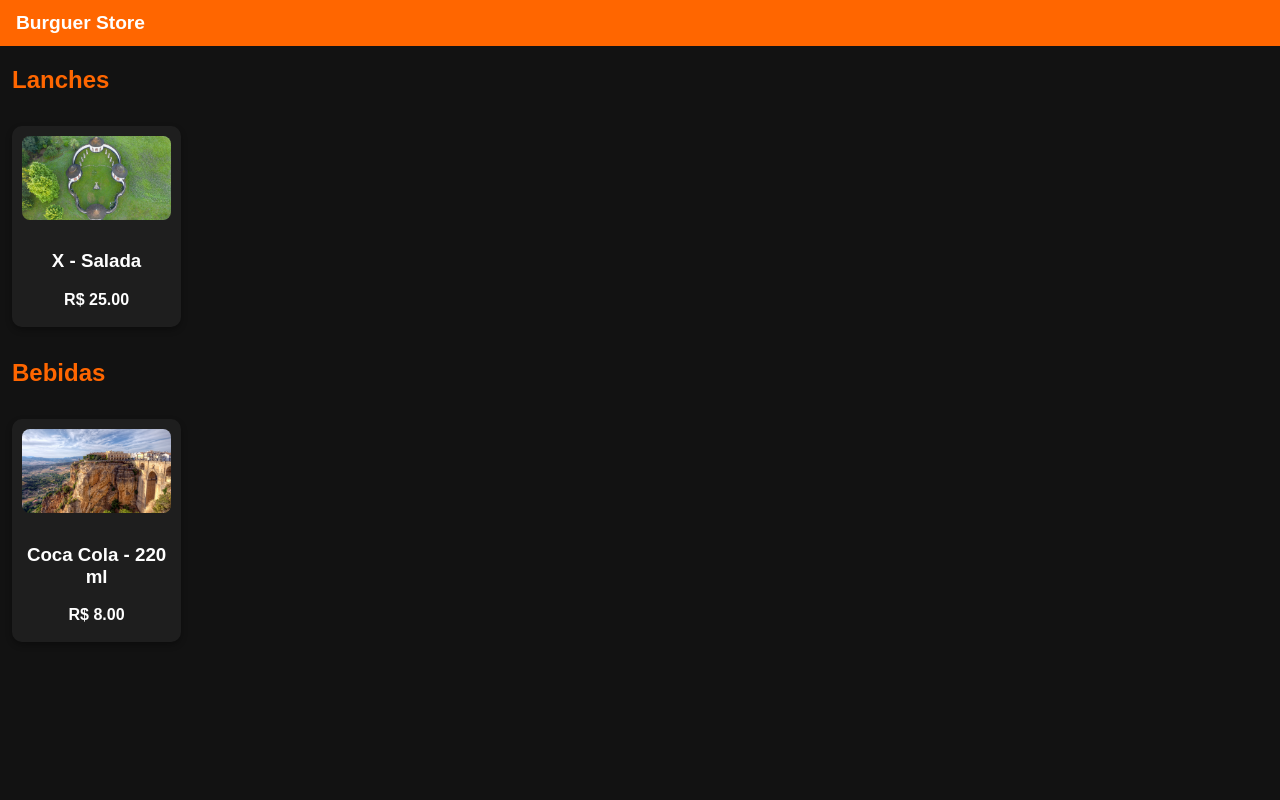
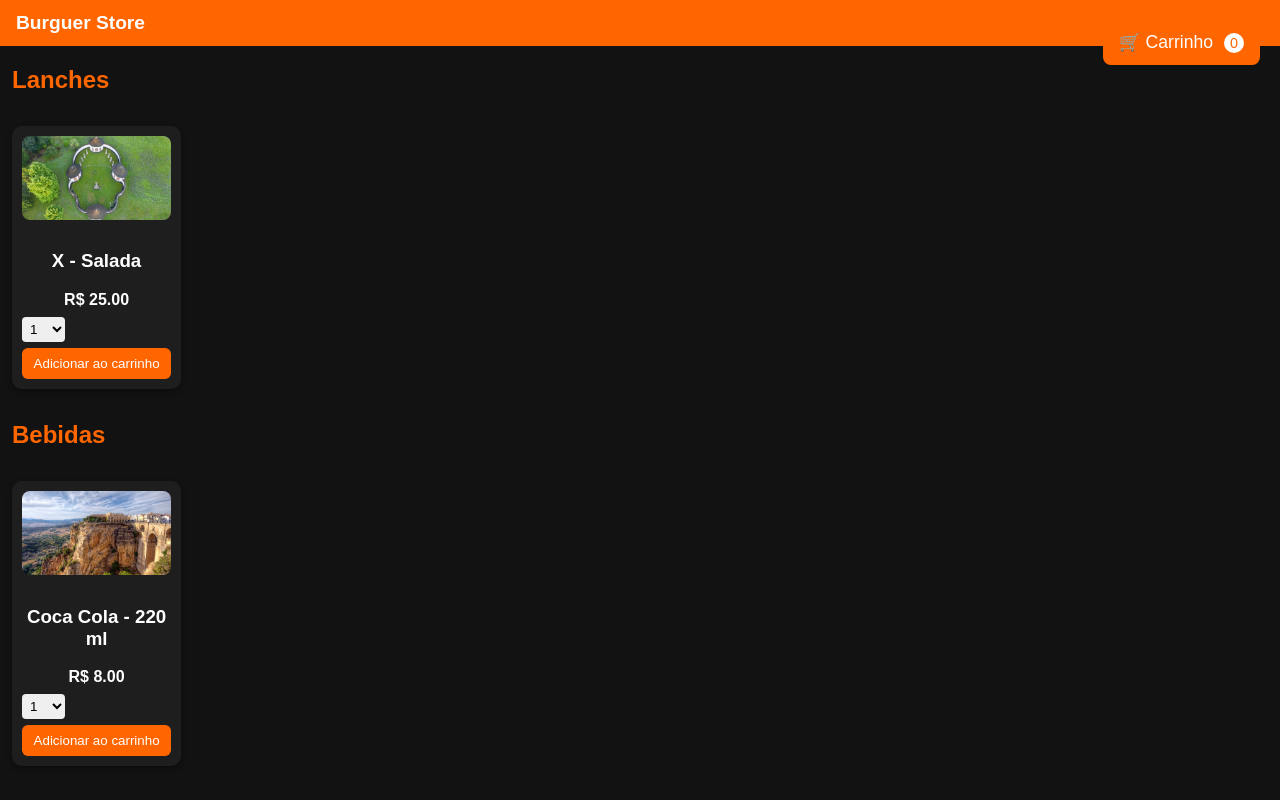
Before and after one commit to ppeehh/burguer_store, a Flask app: page / in a window 1280 px wide. Run offline with Flask 3, Linux system fonts and the light colour scheme; data comes from the database, SQL or seed files in the repository.

Commit message:
atualizado cardapio

```diff
--- a/templates/cardapio.html
+++ b/templates/cardapio.html
@@ -5,6 +5,45 @@
 <meta name="viewport" content="width=device-width, initial-scale=1.0">
 <title>Cardápio - Burguer Store</title>
 <link rel="stylesheet" href="{{ url_for('static', filename='style.css') }}">
+<style>
+/* Botão carrinho no topo */
+#btn-carrinho {
+    position: fixed;
+    top: 20px;
+    right: 20px;
+    z-index: 100;
+    background: #ff6600;
+    color: #fff;
+    border: none;
+    border-radius: 8px;
+    padding: 12px 16px;
+    cursor: pointer;
+    font-size: 1.1rem;
+}
+
+/* Número de itens no carrinho */
+#btn-carrinho span {
+    background: #fff;
+    color: #ff6600;
+    border-radius: 50%;
+    padding: 2px 6px;
+    font-size: 0.9rem;
+    margin-left: 6px;
+}
+
+/* Modal */
+.modal { display: none; position: fixed; top:0; left:0; width:100%; height:100%; background: rgba(0,0,0,0.7); justify-content: center; align-items: center; z-index: 200; }
+.modal.ativo { display: flex; }
+.modal-content { background: #1e1e1e; padding: 16px; border-radius: 10px; width: 90%; max-width: 400px; color: #fff; border: 2px solid #ff6600; }
+.modal-content ul { list-style:none; padding:0; margin:0 0 12px 0; max-height: 300px; overflow:auto; }
+.modal-content li { padding:8px 6px; border-bottom: 1px solid rgba(255,255,255,0.1); display:flex; flex-direction: column; }
+.modal-content input.observacao { margin-top: 4px; padding:4px 6px; border-radius:4px; border:none; width:100%; }
+.modal-content .remover { background:#333; color:#fff; border:none; padding:4px 8px; border-radius:6px; cursor:pointer; margin-top:4px; }
+
+.modal-btn { background:#ff6600; color:#fff; border:none; padding:10px; border-radius:8px; cursor:pointer; width:100%; margin-top:10px; }
+
+select { padding:4px; margin-bottom: 6px; border-radius:4px; border:none; display:block; }
+</style>
 </head>
 <body>
 <header>
@@ -22,11 +61,32 @@
             {% endif %}
             <h3>{{ p['nome'] }}</h3>
             <p class="preco">R$ {{ '%.2f'|format(p['preco']) }}</p>
+
+            <!-- Selecionar quantidade -->
+            <select class="quantidade" data-nome="{{ p['nome'] }}" data-preco="{{ p['preco'] }}">
+                {% for i in range(1,11) %}
+                    <option value="{{ i }}">{{ i }}</option>
+                {% endfor %}
+            </select>
+            <button class="btn-add" data-nome="{{ p['nome'] }}" data-preco="{{ p['preco'] }}">Adicionar ao carrinho</button>
         </div>
     {% endfor %}
     </div>
 {% endfor %}
 </main>
+
+<button id="btn-carrinho">🛒 Carrinho <span id="quantidade-itens">0</span></button>
+
+<!-- Modal do carrinho -->
+<div class="modal" id="modal-carrinho">
+    <div class="modal-content">
+        <h2>Seu Carrinho</h2>
+        <ul id="lista-carrinho"></ul>
+        <p><strong>Total: R$ <span id="total">0.00</span></strong></p>
+        <button class="modal-btn" id="btn-confirmar">Confirmar Pedido</button>
+        <button class="modal-btn" id="btn-continuar">Continuar Comprando</button>
+    </div>
+</div>
 
 <script>
 let clickCount = 0;
@@ -36,6 +96,84 @@ document.getElementById('titulo').addEventListener('click', () => {
         window.location.href = '/admin123';
     }
 });
+
+const btnCarrinho = document.getElementById('btn-carrinho');
+const modal = document.getElementById('modal-carrinho');
+const btnContinuar = document.getElementById('btn-continuar');
+const listaCarrinho = document.getElementById('lista-carrinho');
+const btnConfirmar = document.getElementById('btn-confirmar');
+const quantidadeItens = document.getElementById('quantidade-itens');
+
+let carrinho = [];
+
+// Adicionar ao carrinho
+document.querySelectorAll('.btn-add').forEach(btn => {
+    btn.addEventListener('click', () => {
+        const nome = btn.dataset.nome;
+        const preco = parseFloat(btn.dataset.preco);
+        const select = btn.previousElementSibling;
+        const quantidade = parseInt(select.value);
+        for(let i=0;i<quantidade;i++){
+            carrinho.push({nome, preco, observacao:''});
+        }
+        // Atualiza número de itens no botão
+        quantidadeItens.innerText = carrinho.length;
+    });
+});
+
+function atualizarCarrinho() {
+    listaCarrinho.innerHTML = '';
+    let total = 0;
+    carrinho.forEach((item, i) => {
+        total += item.preco;
+        const li = document.createElement('li');
+        li.innerHTML = `
+            <strong>${item.nome}</strong> - R$ ${item.preco.toFixed(2)}
+            <input type="text" class="observacao" placeholder="Observações (ex: sem cebola, sem gelo)" value="${item.observacao}" data-index="${i}">
+            <button class="remover" data-index="${i}">🗑️ Remover</button>
+        `;
+        listaCarrinho.appendChild(li);
+    });
+    document.getElementById('total').innerText = total.toFixed(2);
+    quantidadeItens.innerText = carrinho.length;
+
+    // Remover item
+    document.querySelectorAll('.remover').forEach(btn => {
+        btn.addEventListener('click', () => {
+            const i = parseInt(btn.dataset.index);
+            carrinho.splice(i,1);
+            atualizarCarrinho();
+        });
+    });
+
+    // Atualizar observação
+    document.querySelectorAll('.observacao').forEach(input => {
+        input.addEventListener('input', () => {
+            const i = parseInt(input.dataset.index);
+            carrinho[i].observacao = input.value;
+        });
+    });
+}
+
+btnCarrinho.addEventListener('click', ()=> {
+    atualizarCarrinho();
+    modal.classList.add('ativo');
+});
+btnContinuar.addEventListener('click', ()=> modal.classList.remove('ativo'));
+
+btnConfirmar.addEventListener('click', ()=>{
+    if(carrinho.length === 0) { alert("Seu carrinho está vazio!"); return; }
+    let mensagem = 'Olá! Gostaria de fazer o pedido:\n';
+    carrinho.forEach(item=>{
+        mensagem += `- ${item.nome}`;
+        if(item.observacao) mensagem += ` (${item.observacao})`;
+        mensagem += ` - R$ ${item.preco.toFixed(2)}\n`;
+    });
+    const total = carrinho.reduce((sum,i)=>sum+i.preco,0);
+    mensagem += `Total: R$ ${total.toFixed(2)}`;
+    const url = `https://wa.me/SEU_NUMERO_AQUI?text=${encodeURIComponent(mensagem)}`;
+    window.open(url,'_blank');
+});
 </script>
 </body>
 </html>
```
